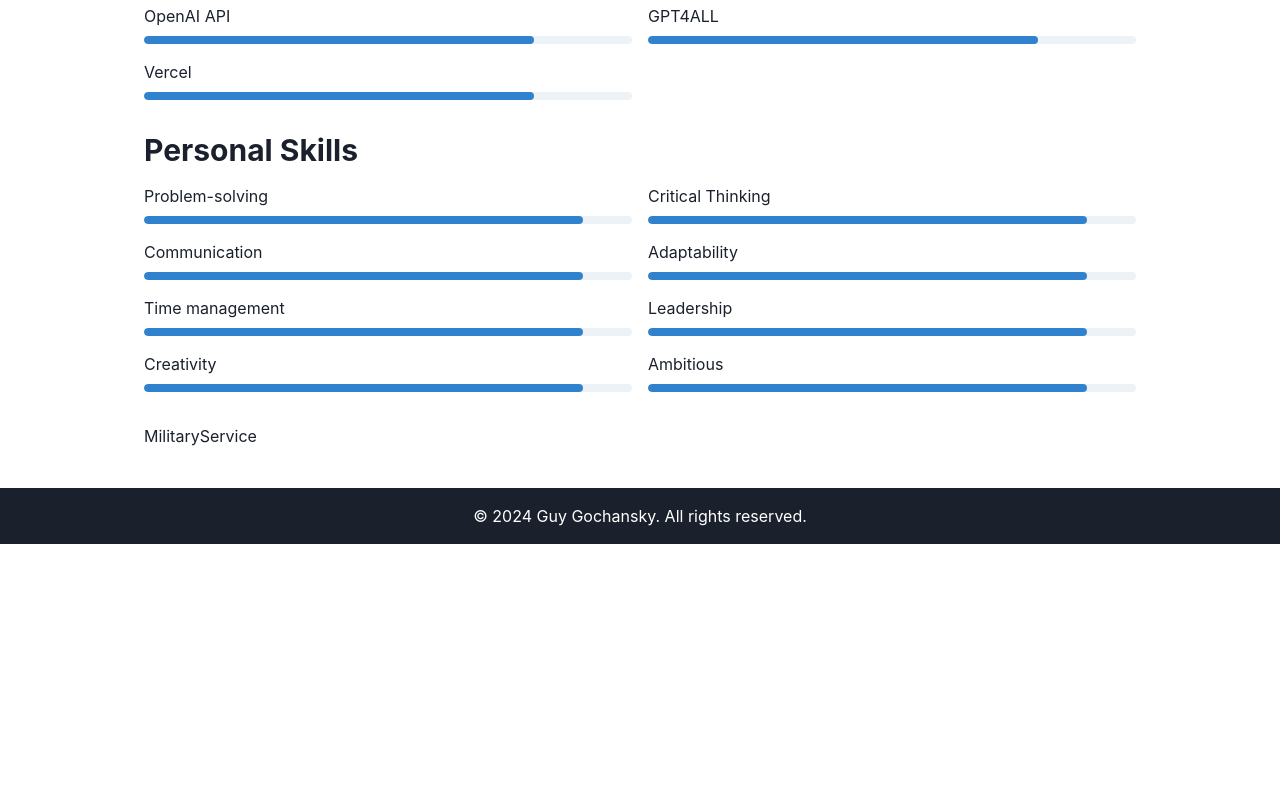
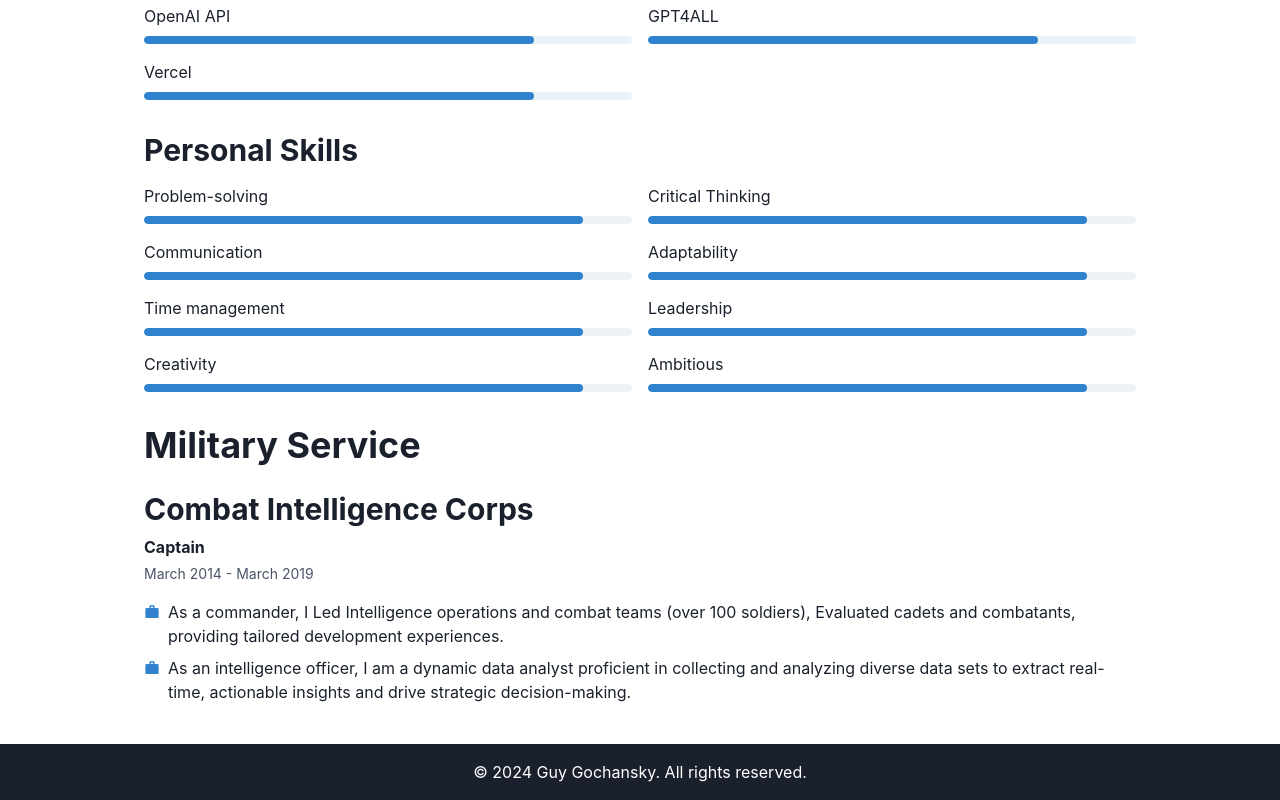
Before and after one commit to guhan1584/Portfolio, a React (Vite) app in the folder Personal-Website/: page /resume in a window 1280 px wide. Shown: the part 2059-2859 px from the top of the page. Before the commit the page ends 2603 px from the top, so only its background shows below. Built offline with nearby package versions, Linux system fonts and the light colour scheme.

Commit message:
Military service

```diff
--- a/Personal-Website/src/components/resume/MilitaryService.tsx
+++ b/Personal-Website/src/components/resume/MilitaryService.tsx
@@ -1,5 +1,68 @@
+import {
+  Box,
+  Text,
+  Heading,
+  VStack,
+  List,
+  ListItem,
+  ListIcon,
+  Divider,
+} from "@chakra-ui/react";
+import { MdWork } from "react-icons/md";
+
+interface ExperienceEntry {
+  title: string;
+  rank: string;
+  startDate: string;
+  endDate: string;
+  responsibilities: string[];
+}
+
 const MilitaryService = () => {
-  return <div>MilitaryService</div>;
+  const myMiltaryService: ExperienceEntry[] = [
+    {
+      title: "Combat Intelligence Corps",
+      rank: "Captain",
+      startDate: "March 2014",
+      endDate: "March 2019",
+      responsibilities: [
+        "As a commander, I Led Intelligence operations and combat teams (over 100 soldiers), Evaluated cadets and combatants, providing tailored development experiences.",
+        "As an intelligence officer, I am a dynamic data analyst proficient in collecting and analyzing diverse data sets to extract real-time, actionable insights and drive strategic decision-making.",
+      ],
+    },
+  ];
+
+  return (
+    <Box>
+      <Heading as="h2" size="xl" mb={6}>
+        Military Service
+      </Heading>
+      <VStack spacing={8} align="stretch">
+        {myMiltaryService.map((exp, index) => (
+          <Box key={index}>
+            <Heading as="h3" size="lg" mb={2}>
+              {exp.title}
+            </Heading>
+            <Text fontSize="md" fontWeight="bold" mb={1}>
+              {exp.rank}
+            </Text>
+            <Text fontSize="sm" color="gray.600" mb={4}>
+              {exp.startDate} - {exp.endDate}
+            </Text>
+            <List spacing={2}>
+              {exp.responsibilities.map((responsibility, idx) => (
+                <ListItem key={idx} display="flex" alignItems="flex-start">
+                  <ListIcon as={MdWork} color="blue.500" mt={1} />
+                  <Text>{responsibility}</Text>
+                </ListItem>
+              ))}
+            </List>
+            {index < myMiltaryService.length - 1 && <Divider mt={6} />}
+          </Box>
+        ))}
+      </VStack>
+    </Box>
+  );
 };
 
 export default MilitaryService;
```
